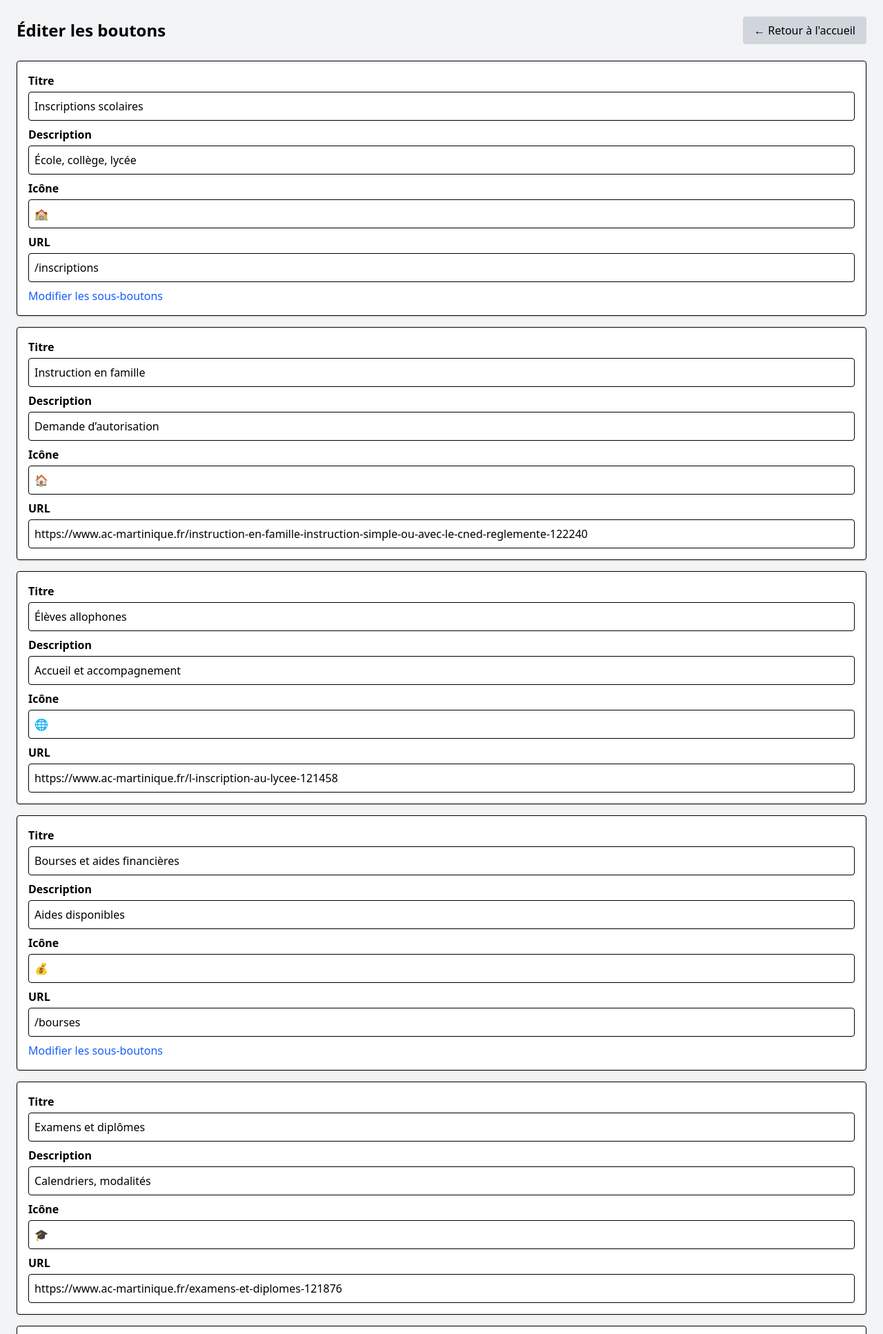
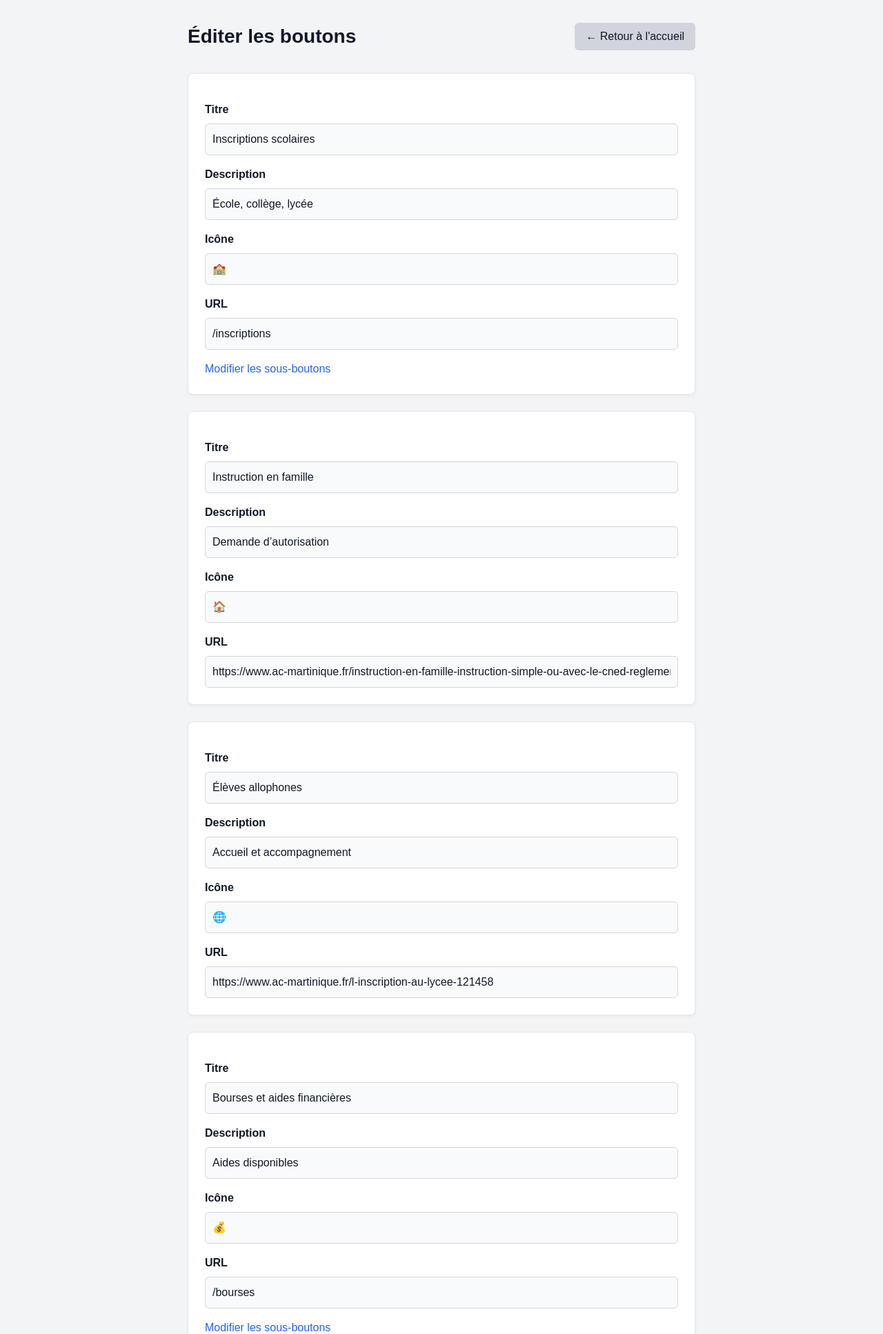
Before and after one commit to Gregory972/projet-lotus, a Laravel app: page /admin in a window 1280 px wide. Shown: the top 1934 px of the page at 69% size. Run offline with Laravel 12, Linux system fonts and the light colour scheme; data comes from the database, SQL or seed files in the repository; style sheets or scripts are compiled from the project's sources; parts of the project's set-up code (start-up, migrations or seed data) failed here and were passed over.

Commit message:
update css

```diff
--- a/package.json
+++ b/package.json
@@ -8,10 +8,12 @@
     },
     "devDependencies": {
         "@tailwindcss/vite": "^4.0.0",
+        "autoprefixer": "^10.4.21",
         "axios": "^1.8.2",
         "concurrently": "^9.0.1",
         "laravel-vite-plugin": "^1.2.0",
-        "tailwindcss": "^4.0.0",
+        "postcss": "^8.5.6",
+        "tailwindcss": "^4.1.10",
         "vite": "^6.2.4"
     }
 }
--- /dev/null
+++ b/resources/css/edit.css
@@ -0,0 +1,133 @@
+/* Base générale */
+.edit-buttons-body {
+  background-color: #f3f4f6;
+  font-family: 'Instrument Sans', sans-serif;
+  color: #111827;
+  min-height: 100vh;
+  margin: 0;
+}
+
+/* Conteneur principal */
+.edit-buttons-container {
+  max-width: 768px;
+  margin: 0 auto;
+  padding: 2rem 1rem;
+}
+
+/* Header */
+.edit-buttons-header {
+  display: flex;
+  justify-content: space-between;
+  align-items: center;
+  margin-bottom: 2rem;
+}
+
+.edit-buttons-title {
+  font-size: 1.75rem;
+  font-weight: 700;
+}
+
+.edit-buttons-back {
+  background-color: #d1d5db;
+  color: #111827;
+  padding: 0.5rem 1rem;
+  border-radius: 0.375rem;
+  text-decoration: none;
+  transition: background-color 0.2s ease;
+}
+
+.edit-buttons-back:hover {
+  background-color: #9ca3af;
+}
+
+/* Message de succès */
+.edit-buttons-success {
+  background-color: #d1fae5;
+  color: #065f46;
+  padding: 0.75rem 1rem;
+  border-radius: 0.375rem;
+  margin-bottom: 1.5rem;
+}
+
+/* Carte individuelle de bouton */
+.edit-button-card {
+  background-color: #ffffff;
+  border: 1px solid #e5e7eb;
+  border-radius: 0.5rem;
+  padding: 1.5rem;
+  box-shadow: 0 2px 5px rgba(0, 0, 0, 0.05);
+  margin-bottom: 1.5rem;
+}
+
+/* Labels & inputs */
+.edit-buttons-label {
+  display: block;
+  font-weight: 600;
+  margin-bottom: 0.5rem;
+  margin-top: 1rem;
+}
+
+.edit-buttons-input {
+  width: 100%;
+  padding: 0.625rem;
+  border: 1px solid #d1d5db;
+  border-radius: 0.375rem;
+  background-color: #f9fafb;
+  transition: border-color 0.2s ease;
+}
+
+.edit-buttons-input:focus {
+  outline: none;
+  border-color: #2563eb;
+  background-color: #ffffff;
+}
+
+/* Lien vers sous-boutons */
+.edit-buttons-subbutton-link {
+  display: inline-block;
+  margin-top: 1rem;
+  font-weight: 500;
+  color: #2563eb;
+  text-decoration: none;
+}
+
+.edit-buttons-subbutton-link:hover {
+  text-decoration: underline;
+}
+
+/* Bouton submit */
+.edit-buttons-submit {
+  display: block;
+  width: 100%;
+  text-align: center;
+  background-color: #2563eb;
+  color: white;
+  font-weight: 600;
+  padding: 0.75rem;
+  border: none;
+  border-radius: 0.5rem;
+  cursor: pointer;
+  margin-top: 2rem;
+  transition: background-color 0.2s ease;
+}
+
+.edit-buttons-submit:hover {
+  background-color: #1d4ed8;
+}
+
+/* Responsive ajusté */
+@media (max-width: 480px) {
+  .edit-buttons-title {
+    font-size: 1.5rem;
+  }
+
+  .edit-buttons-header {
+    flex-direction: column;
+    align-items: flex-start;
+    gap: 1rem;
+  }
+
+  .edit-buttons-submit {
+    font-size: 1rem;
+  }
+}
--- a/resources/css/style.css
+++ b/resources/css/style.css
@@ -12,18 +12,29 @@
   --light-gray: #f3f4f6;
   --gray-500: #6b7280;
 }
+/* BASES */
+html, body {
+  margin: 0;
+  padding: 0;
+  box-sizing: border-box;
+  overflow-x: auto;
+  font-family: var(--font-sans);
+  background-color: var(--main-bg);
+  color: var(--text-gray);
+}
 
-/* Wrapper global */
+/* CONTAINER GLOBAL */
 .page-wrapper {
-  background-color: #ffffff;
-  color: var(--text-gray);
-  font-family: var(--font-sans);
-  padding: 1rem;
+  display: flex;
+  flex-direction: column;
+  align-items: center;
+  padding: 2rem 1rem;
   max-width: 1280px;
   margin: 0 auto;
+  min-height: 100vh;
 }
 
-/* Titre et description */
+/* TITRES */
 .page-title {
   font-size: 1.875rem;
   font-weight: 700;
@@ -33,30 +44,41 @@
 
 .page-subtitle {
   text-align: center;
-  color: #6b7280;
-  margin-bottom: 1.5rem;
+  color: var(--gray-500);
+  margin-bottom: 2rem;
 }
 
-/* Grille responsive */
+/* GRILLE RESPONSIVE */
 .grid-wrapper {
   display: grid;
+  width: 100%;
+  gap: 2rem;
   grid-template-columns: 1fr;
-  gap: 1.5rem;
 }
 
-@media (min-width: 768px) {
+@media (min-width: 1024px) {
   .grid-wrapper {
-    grid-template-columns: repeat(2, 1fr);
+    grid-template-columns: 1fr 1fr;
+    align-items: stretch;
+  }
+
+  body {
+    height: 100vh;
+    overflow: auto;
+  }
+
+  .page-wrapper {
+    justify-content: center;
+    padding: 0 2rem;
   }
 }
 
-/* Entêtes colorées */
+/* BLOCS COULEUR EN-TÊTE */
 .header-orange,
 .header-blue {
   font-weight: 600;
-  border-top-left-radius: 0.5rem;
-  border-top-right-radius: 0.5rem;
-  padding: 0.5rem 1rem;
+  border-radius: 0.5rem 0.5rem 0 0;
+  padding: 0.75rem 1rem;
   display: flex;
   align-items: center;
   gap: 0.5rem;
--- a/resources/views/admin/buttons.blade.php
+++ b/resources/views/admin/buttons.blade.php
@@ -4,18 +4,18 @@
   <meta charset="UTF-8">
   <title>Administration - Modifier les boutons</title>
   @vite('resources/css/app.css')
-  @vite('resources/css/style.css')
+  @vite('resources/css/edit.css')
 </head>
-<body class="bg-gray-100 min-h-screen">
-  <div class="container mx-auto p-6">
+<body class="edit-buttons-body">
+  <div class="edit-buttons-container">
 
-    <div class="flex justify-between items-center mb-6">
-      <h1 class="text-2xl font-bold">Éditer les boutons</h1>
-      <a href="/" class="bg-gray-300 text-black px-4 py-2 rounded hover:bg-gray-400">← Retour à l'accueil</a>
+    <div class="edit-buttons-header">
+      <h1 class="edit-buttons-title">Éditer les boutons</h1>
+      <a href="/" class="edit-buttons-back">← Retour à l'accueil</a>
     </div>
 
     @if(session('success'))
-      <div class="bg-green-100 text-green-800 p-3 rounded mb-4">
+      <div class="edit-buttons-success">
         {{ session('success') }}
       </div>
     @endif
@@ -28,38 +28,35 @@
       @endphp
 
       @foreach ($buttons as $button)
-        <div class="mb-4 border p-4 rounded bg-white shadow">
+        <div class="edit-button-card">
           <input type="hidden" name="buttons[{{ $button->id }}][id]" value="{{ $button->id }}">
 
-            <label class="block font-semibold mb-1">Titre</label>
-            <input type="text" name="buttons[{{ $button->id }}][title]" value="{{ $button->title }}" class="w-full border rounded p-2 mb-2" required>
+          <label class="edit-buttons-label">Titre</label>
+          <input type="text" name="buttons[{{ $button->id }}][title]" value="{{ $button->title }}" maxlength="20" class="edit-buttons-input" required>
 
-            <label class="block font-semibold mb-1">Description</label>
-            <input type="text" name="buttons[{{ $button->id }}][desc]" value="{{ $button->desc }}" class="w-full border rounded p-2 mb-2">
+          <label class="edit-buttons-label">Description</label>
+          <input type="text" name="buttons[{{ $button->id }}][desc]" value="{{ $button->desc }}" class="edit-buttons-input">
 
-            <label class="block font-semibold mb-1">Icône</label>
-            <input type="text" name="buttons[{{ $button->id }}][icon]" value="{{ $button->icon }}" class="w-full border rounded p-2 mb-2" required>
+          <label class="edit-buttons-label">Icône</label>
+          <input type="text" name="buttons[{{ $button->id }}][icon]" value="{{ $button->icon }}" class="edit-buttons-input" required>
 
-            <label class="block font-semibold mb-1">URL</label>
-            <input type="text" name="buttons[{{ $button->id }}][url]" value="{{ $button->url }}" class="w-full border rounded p-2" required>
+          <label class="edit-buttons-label">URL</label>
+          <input type="text" name="buttons[{{ $button->id }}][url]" value="{{ $button->url }}" class="edit-buttons-input" required>
 
           @php
             $urlSection = ltrim($button['url'], '/');
           @endphp
 
           @if (in_array($urlSection, $sectionsWithSubbuttons))
-                <a href="{{ route('admin.subbuttons.edit', Str::slug($button['title'])) }}"
-                    class="inline-block mt-2 text-blue-600 hover:underline font-medium">
+            <a href="{{ route('admin.subbuttons.edit', Str::slug($button['title'])) }}" class="edit-buttons-subbutton-link">
               Modifier les sous-boutons
             </a>
           @endif
-
         </div>
       @endforeach
 
-
-      <button type="submit" class="flex justify-center items-center bg-blue-600 text-white px-4 py-2 rounded hover:bg-blue-700">
-        💾 Enregistrer les modifications
+      <button type="submit" class="edit-buttons-submit">
+        Enregistrer les modifications
       </button>
     </form>
   </div>
```
Also changed, not shown: other parts of resources/css/style.css (+16 -13 lines), resources/views/admin/subbuttons.blade.php (+21 -18 lines), database/migrations/0001_01_01_000000_create_users_table.php (deleted), database/migrations/0001_01_01_000002_create_jobs_table.php (deleted), database/migrations/2025_06_16_141945_create_buttons_table.php, database/migrations/2025_06_16_143732_create_sub_buttons_table.php, package-lock.json. Lines whose indentation alone changed are shown as unchanged.
